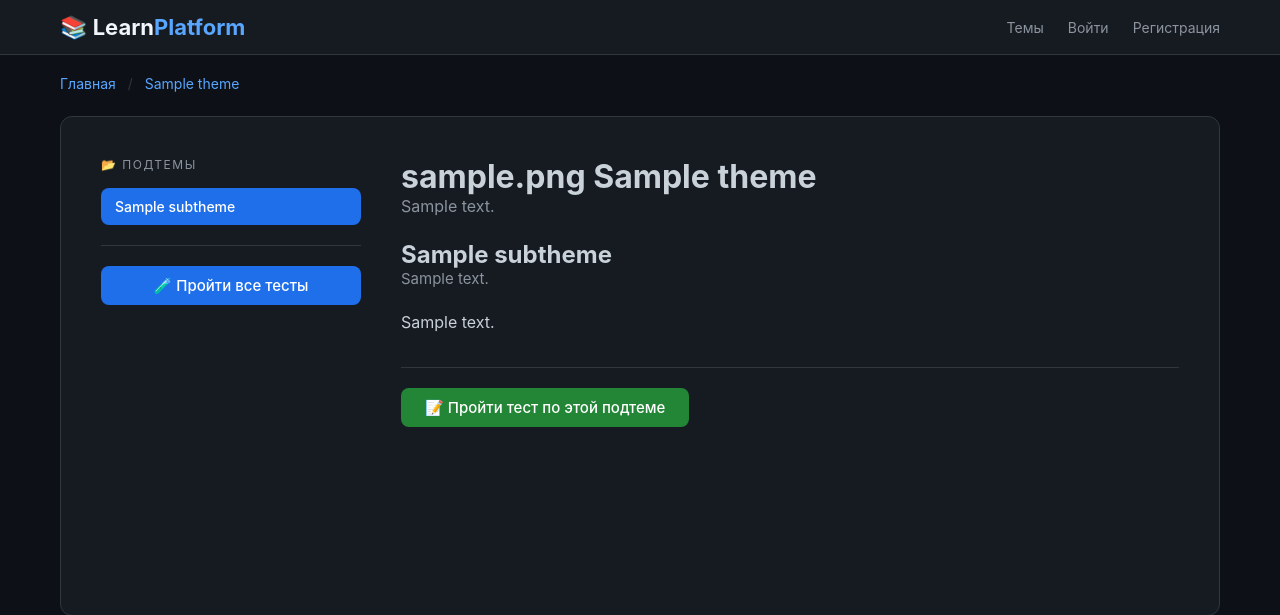
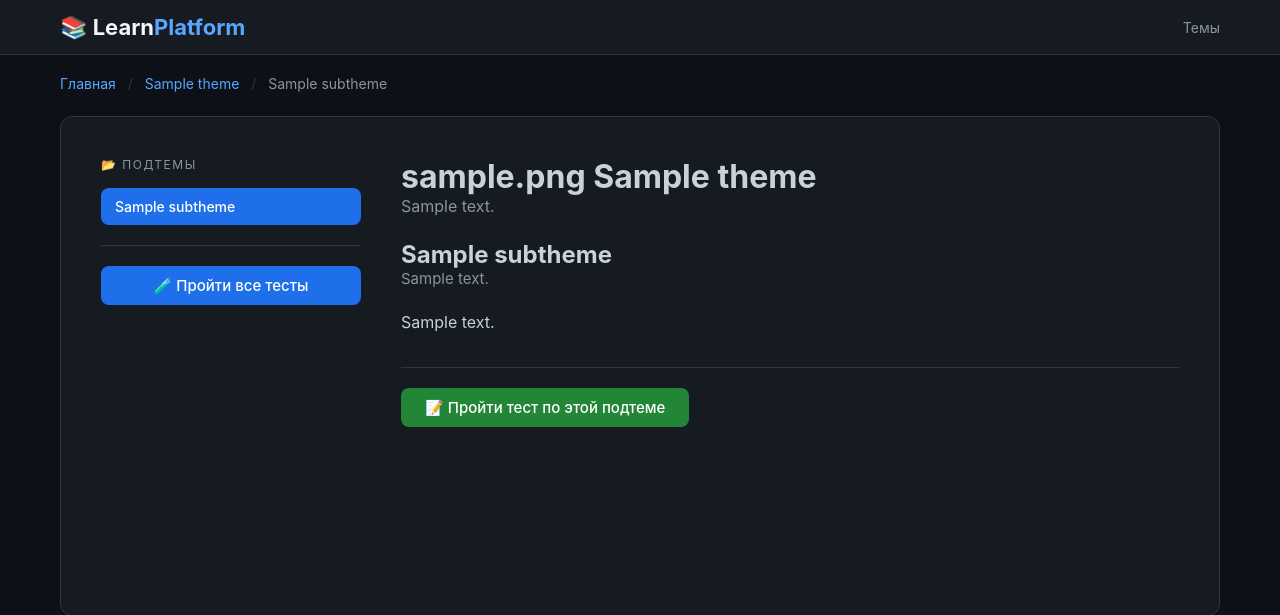
Before and after one commit to 1337-enjoyer/LearnWay, a Django app: a page that uses learning/templates/learning/base.html in a window 1280 px wide. Shown: the top 615 px of the page. Run offline with Django 5.2, Linux system fonts and the light colour scheme; tables that the repository leaves empty hold one stand-in row (values such as "Sample post"); some libraries are stand-ins or nearby versions.

```diff
--- a/learning/templates/learning/base.html
+++ b/learning/templates/learning/base.html
@@ -20,18 +20,6 @@
         <a href="/" class="logo">📚 Learn<span>Platform</span></a>
         <nav>
           <a href="{% url 'learning:theme_list' %}">Темы</a>
-          {% if user.is_authenticated %}
-            <div class="user-info">
-              <span class="username">{{ user.username }}</span>
-              <form method="post" action="{% url 'learning:logout' %}" style="display: inline;">
-                {% csrf_token %}
-                <button type="submit" class="btn-logout">Выйти</button>
-              </form>
-            </div>
-          {% else %}
-            <a href="{% url 'learning:login' %}">Войти</a>
-            <a href="{% url 'learning:register' %}">Регистрация</a>
-          {% endif %}
         </nav>
       </div>
     </header>
--- a/learning/templates/learning/theme_detail.html
+++ b/learning/templates/learning/theme_detail.html
@@ -7,7 +7,11 @@
 {% block breadcrumb %}
     <a href="/">Главная</a>
     <span class="sep">/</span>
-    <a href="{{ theme.get_absolute_url }}">{{ theme.name }}</a>
+    <a href="{% url 'learning:theme_detail' theme.slug %}">{{ theme.name }}</a>
+    {% if current_subtheme %}
+        <span class="sep">/</span>
+        {{ current_subtheme.name }}
+    {% endif %}
 {% endblock %}
 
 {% block content %}
@@ -17,7 +21,7 @@
             <div class="sidebar-title">📂 Подтемы</div>
             <div class="sidebar-nav">
                 {% for subtheme in theme.subthemes.all %}
-                    <a href="{{ subtheme.get_absolute_url }}"
+                    <a href="{% url 'learning:theme_detail_with_subtheme' theme.slug subtheme.slug %}"
                        class="{% if subtheme.slug == current_subtheme.slug %}active{% endif %}">
                         {{ subtheme.name }}
                     </a>
--- a/learning/urls.py
+++ b/learning/urls.py
@@ -1,44 +1,22 @@
 from django.urls import path
-from django.views.generic import TemplateView
-
 from . import views
 
 app_name = 'learning'
 
 urlpatterns = [
     path('', views.ThemeListView.as_view(), name='theme_list'),
-
-    # Полный тест по теме (ДОЛЖЕН БЫТЬ ПЕРВЫМ!)
     path('theme/<slug:slug>/full_test/',
-         views.FullThemeTestView.as_view(),
-         name='full_theme_test'),
-
-    # Результат полного теста
+         views.FullThemeTestView.as_view(), name='full_theme_test'),
     path('theme/<slug:slug>/full_result/',
-         views.FullTestResultView.as_view(),
-         name='full_test_result'),
-
-    # Страница темы (должна быть после полного теста)
+         views.FullTestResultView.as_view(), name='full_test_result'),
+    path('theme/<slug:slug>/<slug:subtheme_slug>/',
+         views.ThemeDetailView.as_view(),
+         name='theme_detail_with_subtheme'),
     path('theme/<slug:slug>/', views.ThemeDetailView.as_view(), name='theme_detail'),
-
-    # Тест по подтеме
     path('theme/<slug:theme_slug>/<slug:subtheme_slug>/test/',
          views.SubThemeTestView.as_view(),
          name='subtheme_test'),
-
-    # Результат теста по подтеме
     path('theme/<slug:theme_slug>/<slug:subtheme_slug>/result/',
          views.TestResultView.as_view(),
          name='test_result'),
-
-    # Страница подтемы (ДОЛЖНА БЫТЬ ПОСЛЕДНЕЙ!)
-    path('theme/<slug:theme_slug>/<slug:subtheme_slug>/',
-         views.SubThemeDetailView.as_view(),
-         name='subtheme_detail'),
-    path('login/', TemplateView.as_view(
-        template_name='learning/login.html'), name='login'),
-    path('register/', TemplateView.as_view(
-        template_name='learning/register.html'), name='register'),
-    path('logout/', TemplateView.as_view(
-        template_name='learning/logout.html'), name='logout'),
 ]
--- a/learning/views.py
+++ b/learning/views.py
@@ -29,21 +29,28 @@ class ThemeDetailView(DetailView):
 
     def get_context_data(self, **kwargs):
         context = super().get_context_data(**kwargs)
-        first_subtheme = self.object.subthemes.order_by('order').first()
-        context['current_subtheme'] = first_subtheme
-        context['subtheme'] = first_subtheme
+        subtheme_slug = self.kwargs.get('subtheme_slug')
+        if subtheme_slug:
+            current_subtheme = get_object_or_404(
+                SubTheme,
+                theme=self.object,
+                slug=subtheme_slug
+            )
+        else:
+            current_subtheme = self.object.subthemes.order_by('order').first()
+
+        context['current_subtheme'] = current_subtheme
         return context
 
 
 class SubThemeDetailView(DetailView):
     model = SubTheme
-    template_name = 'learning/subtheme_detail.html'
-    context_object_name = 'subtheme'
-    slug_url_kwarg = 'subtheme_slug'
 
-    def get_object(self):
-        theme = get_object_or_404(Theme, slug=self.kwargs['theme_slug'])
-        return get_object_or_404(SubTheme, theme=theme, slug=self.kwargs['subtheme_slug'])
+    def get(self, request, *args, **kwargs):
+        subtheme = self.get_object()
+        return redirect('learning:theme_detail_with_subtheme',
+                        slug=subtheme.theme.slug,
+                        subtheme_slug=subtheme.slug)
 
 
 class SubThemeTestView(FormView):
```
